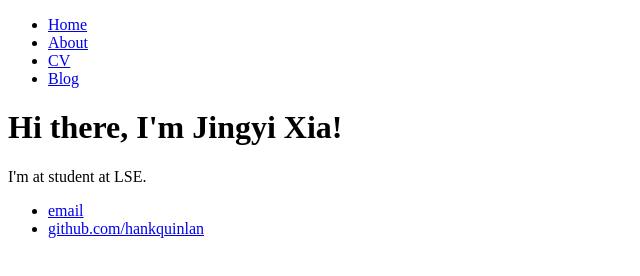
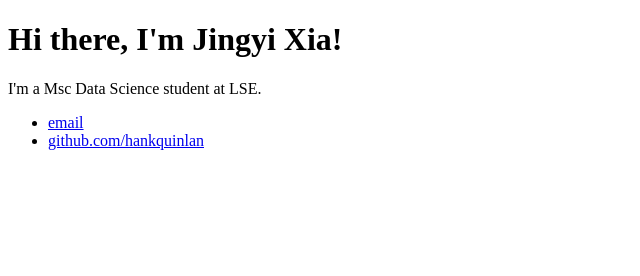
Before and after one commit to 202444639/202444639.github.io, a plain HTML site: page index.html in a window 1280 px wide. Shown: the whole page, without its empty margins (0-640 px from the left). Drawn offline with Linux system fonts and the light colour scheme.

Commit message:
Update index.html

```diff
--- a/index.html
+++ b/index.html
@@ -6,16 +6,12 @@
 	<body>
 		<nav>
     		<ul>
-        		<li><a href="/">Home</a></li>
-	        	<li><a href="/about">About</a></li>
-        		<li><a href="/cv">CV</a></li>
-        		<li><a href="/blog">Blog</a></li>
     		</ul>
 		</nav>
 		<div class="container">
     		<div class="blurb">
         		<h1>Hi there, I'm Jingyi Xia!</h1>
-				<p>I'm at student at LSE.</a></p>
+				<p>I'm a Msc Data Science student at LSE.</a></p>
     		</div><!-- /.blurb -->
 		</div><!-- /.container -->
 		<footer>
```
